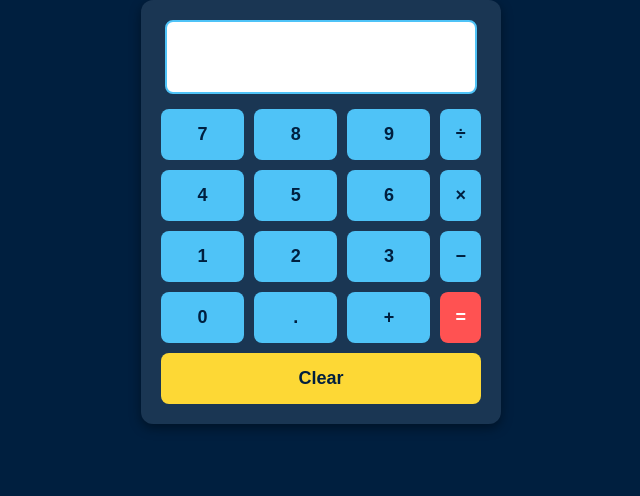
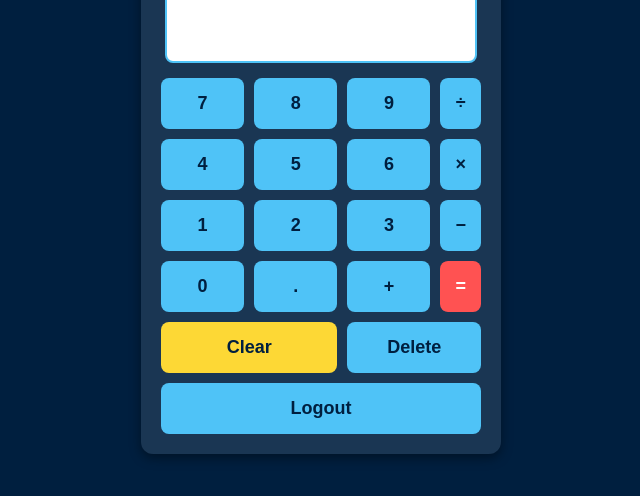
Before and after one commit to aljonjaymatas-code/PerWeb, a plain HTML site: page calculator.html in a window 1280 px wide. Shown: the part 222-718 px from the top of the page, without its empty margins (319-959 px from the left). Drawn offline with Linux system fonts and the light colour scheme.

Commit message:
Update calculator.html

```diff
--- a/calculator.html
+++ b/calculator.html
@@ -34,8 +34,12 @@
       <button onclick="appendValue('+')">+</button>
       <button class="equal" onclick="calculate()">=</button>
 
-      <button class="clear" onclick="clearDisplay()" style="grid-column: span 4;">Clear</button>
+      <!-- Clear and Delete side by side -->
+      <button class="clear" onclick="clearDisplay()" style="grid-column: span 2;">Clear</button>
+      <button class="delete" onclick="deleteLast()" style="grid-column: span 2;">Delete</button>
 
+      <!-- Logout button under Clear/Delete -->
+      <button class="logout" onclick="logout()" style="grid-column: span 4;">Logout</button>
     </div>
   </div>
 
```
